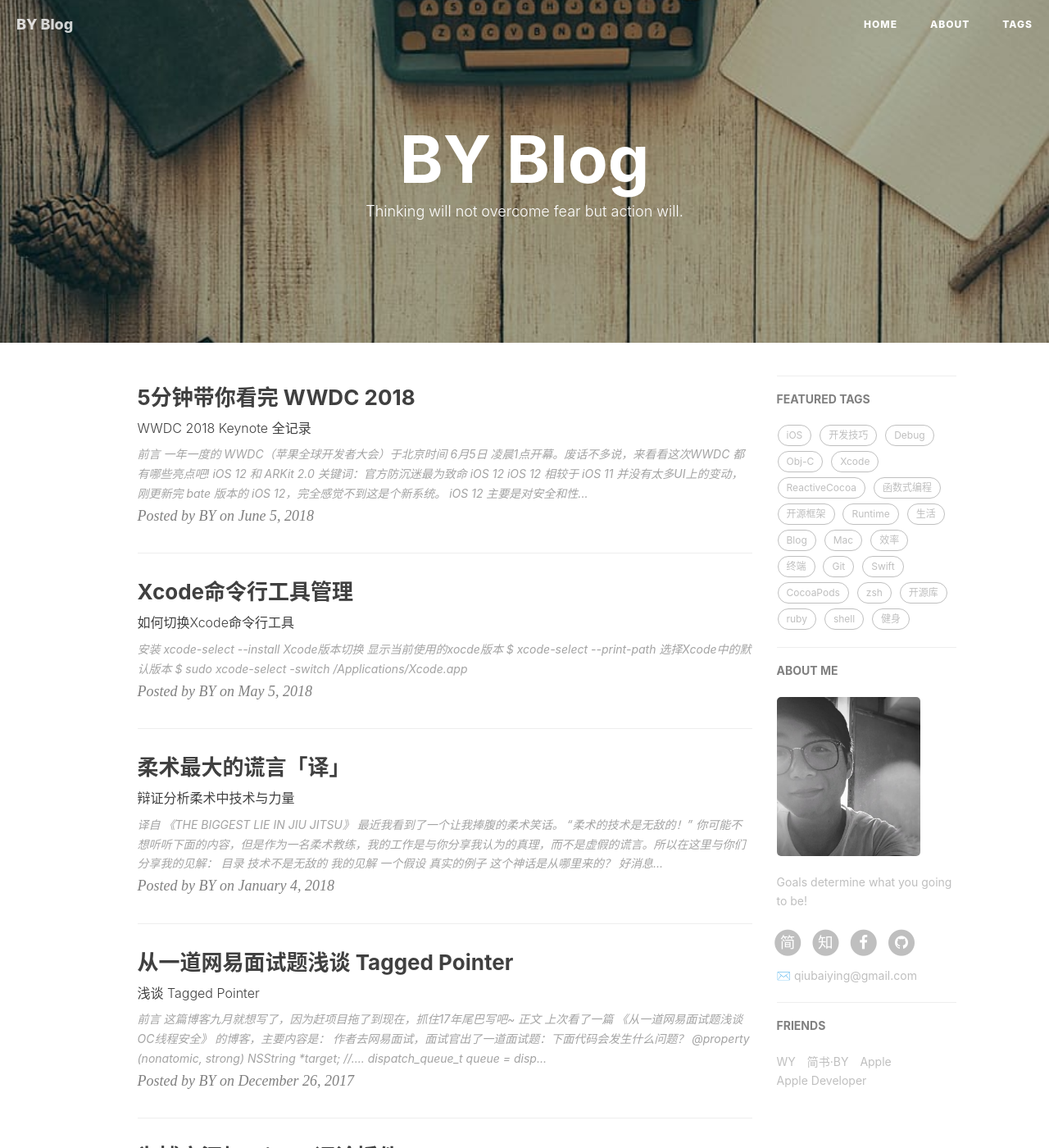
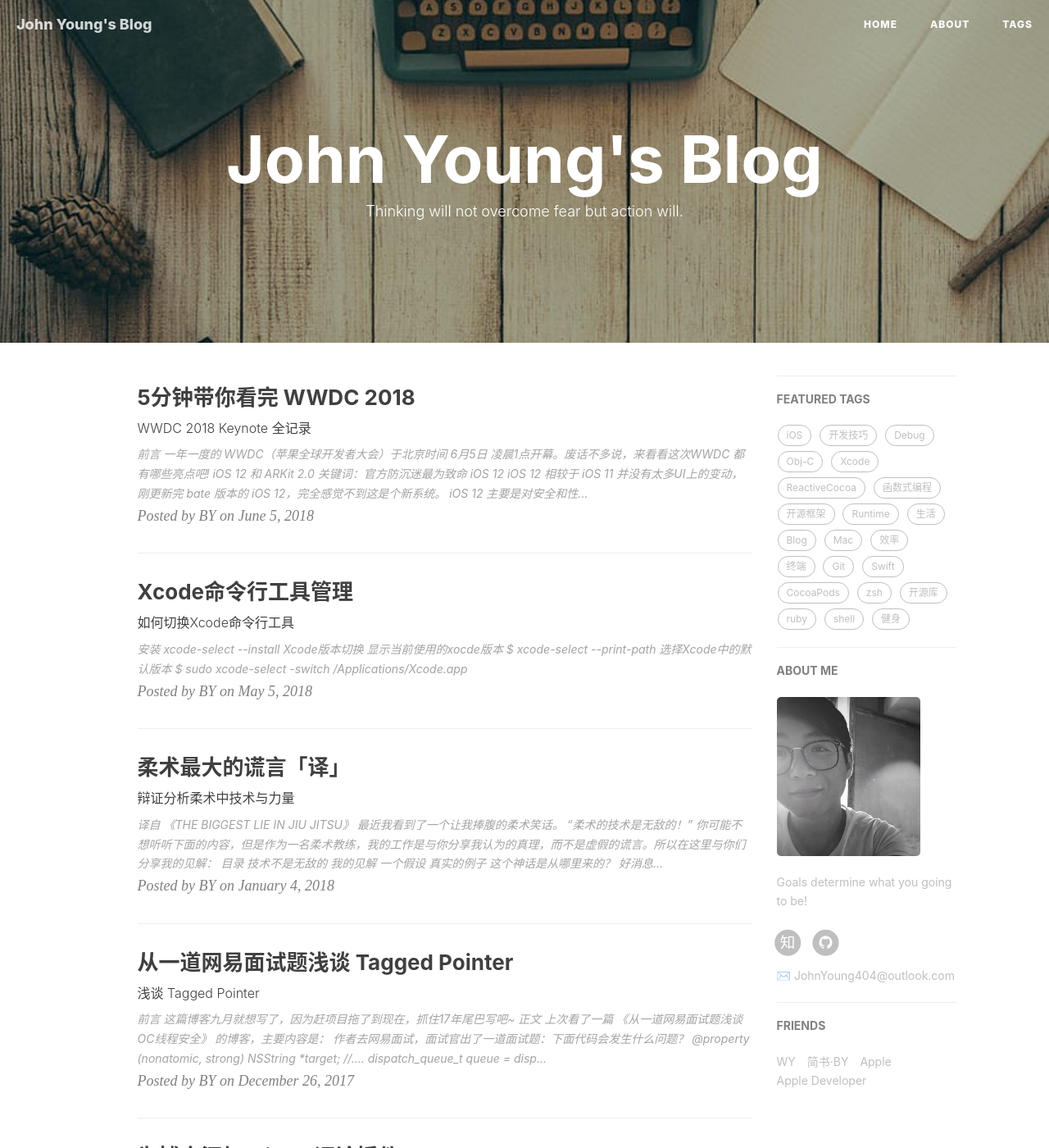
Before and after one commit to JohnYoung404/JohnYoung404.github.io, a Jekyll site: the page built from index.html, in a window 1280 px wide and 1400 px high. Shown: the whole window at 82% size. Built offline with Jekyll 4.4.1, drawn with Linux system fonts in a browser that asks for light colours; nearby versions of some CDN libraries; the list of posts is cut into pages by our own code; comment, search, counter and statistics services are not loaded; some of the changed text lies outside the part shown.

Commit message:
modify config

```diff
--- a/_config.yml
+++ b/_config.yml
@@ -1,13 +1,13 @@
 # Site settings
-title: BY Blog
-SEOTitle: 柏荧的博客 | BY Blog
+title: John Young's Blog
+SEOTitle: John Young's Blog
 header-img: img/post-bg-desk.jpg
-email: qiubaiying@gmail.com
-description: "Every failure is leading towards success."
-keyword: "BY, BY Blog, 柏荧的博客, qiubaiying, 邱柏荧, iOS, Apple, iPhone"
-url: "http://qiubaiying.github.io"          # your host, for absolute URL
+email: JohnYoung404@outlook.com
+description: "Salvation lies within."
+keyword: "John Young, John Young's Blog, 郑阳的博客, JohnYoung404, 郑阳, Unity, Unreal, Game Developer"
+url: "http://JohnYoung404.github.io"          # your host, for absolute URL
 baseurl: ""      # for example, '/blog' if your blog hosted on 'host/blog'
-github_repo: "https://github.com/qiubaiying/qiubaiying.github.io.git" # you code repository
+github_repo: "https://github.com/JohnYoung404/JohnYoung404.github.io.git" # you code repository
 
 # Sidebar settings
 sidebar: true                           # whether or not using Sidebar.
@@ -18,11 +18,10 @@ sidebar-avatar: /img/about-BY-gentle.jpg      # use absolute URL, seeing it's us
 
 # SNS settings
 RSS: false
-# weibo_username:     qiubaiying
-zhihu_username:     qiubaiying
-github_username:    qiubaiying
-facebook_username:  baiying.qiu.7
-jianshu_username:   e71990ada2fd
+zhihu_username:     Youngster
+github_username:    JohnYoung404
+#facebook_username:  baiying.qiu.7
+#jianshu_username:   e71990ada2fd
 #twitter_username:   qiubaiying
 
 
```
